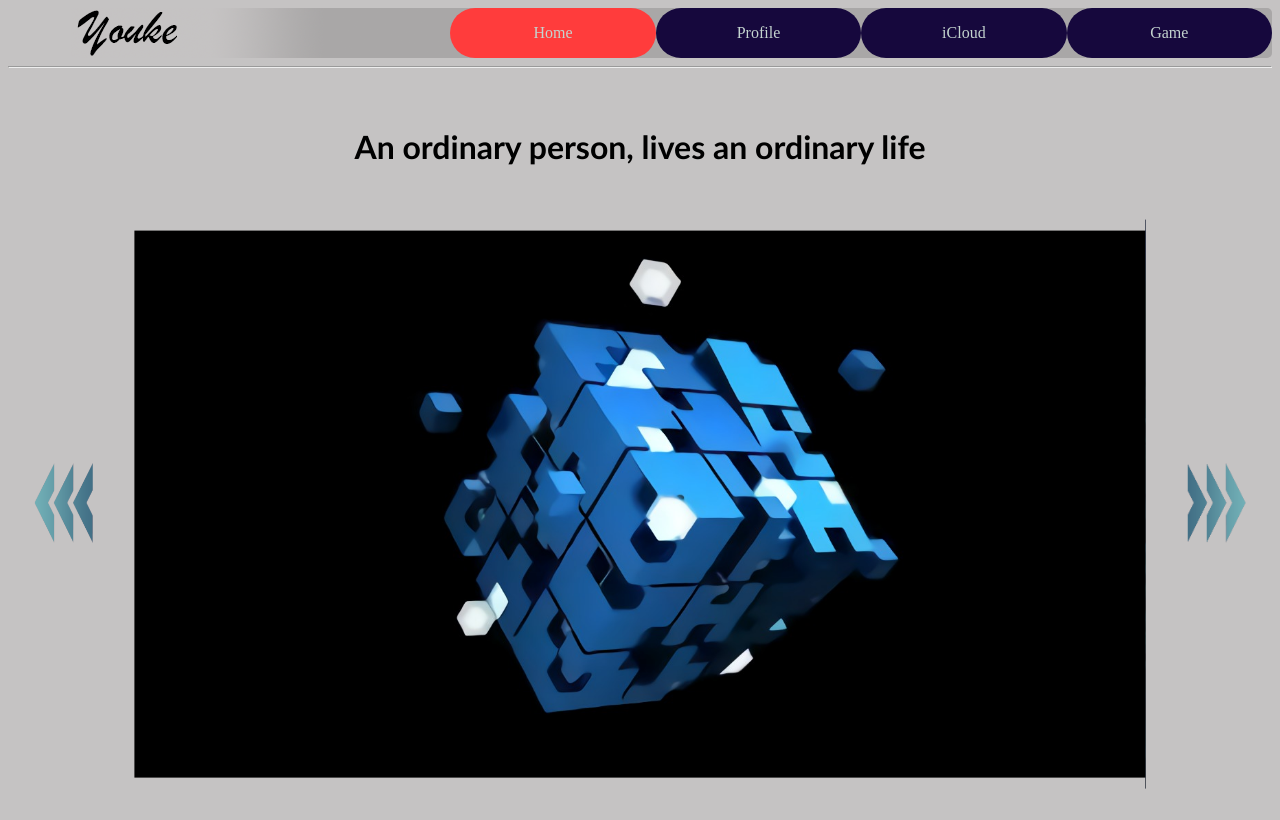
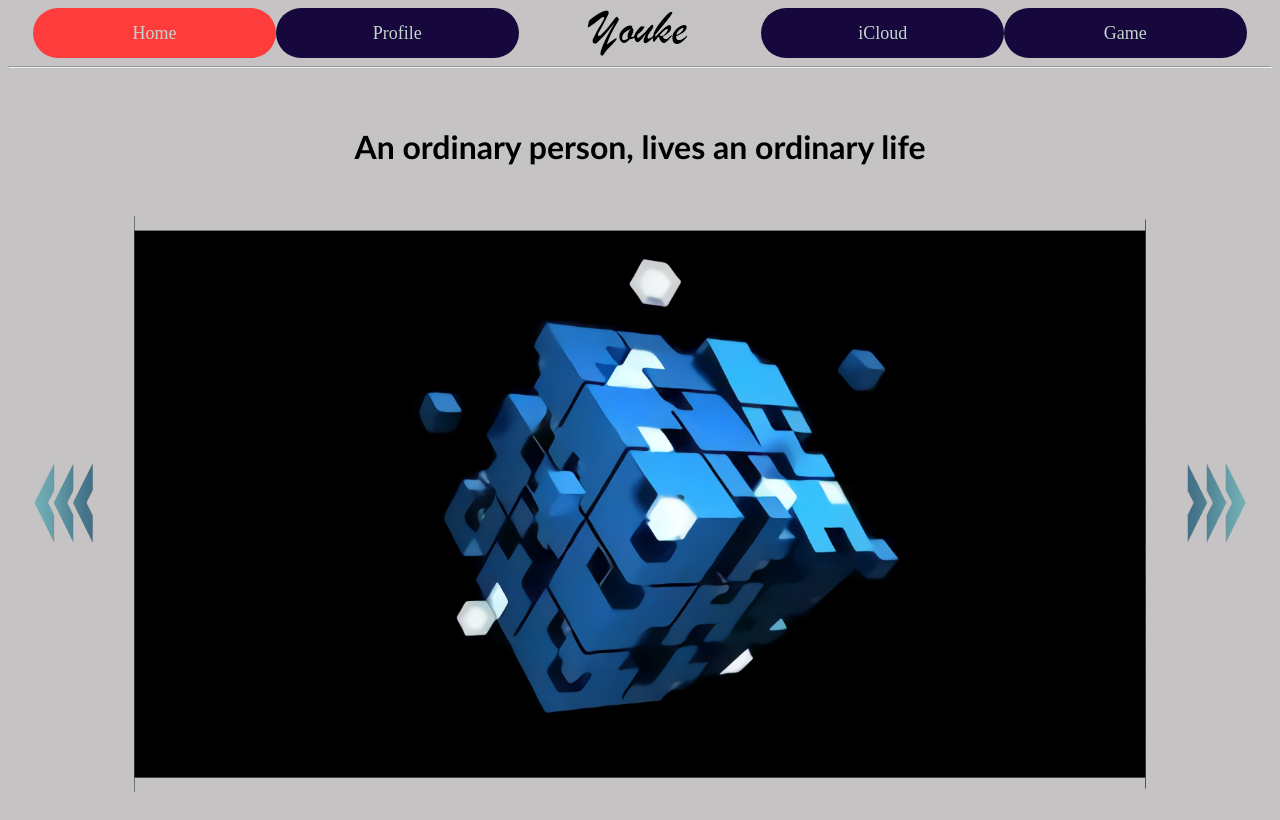
Before and after one commit to youkeyao/Youke, a PHP site: page / in a window 1280 px wide. Run offline with PHP 8.4, Linux system fonts and the light colour scheme.

Commit message:
version 1.2 -- change style

```diff
--- a/CSS/index.css
+++ b/CSS/index.css
@@ -48,26 +48,7 @@
 }
 /*两个按钮样式*/
 .show button:hover{
-    background-color: rgb(240, 210, 180);
     cursor: pointer;
-}
-.show button:after{
-    content: "";
-    background:  rgb(100, 210, 120);
-    display: block;
-    position: absolute;
-    padding-top: 400%;
-    padding-left: 450%;
-    margin-left: -20px!important;
-    margin-top: -200%;
-    opacity: 0;
-    transition: all 0.5s;
-}
-.show button:active:after{
-    padding: 0;
-    margin: 0;
-    opacity: 1;
-    transition: 0s;
 }
 
 /*图片框架*/
@@ -79,19 +60,16 @@
     padding-bottom: 25%;
     overflow: hidden;
 }
-.imgshow ul{
+.imgshow #imglist{
     list-style-type: none;
-    width: 400%;/*宽度为四张图片宽度*/
     height: 100%;
     position: absolute;
-    left: 0;
     top: 0;
     margin: 0;
     padding: 0;
 }
 .imgshow ul li{
     float: left;
-    width: 25%;/*宽度为一张图片宽度*/
     height: 100%;
 }
 .imgshow img{
--- a/CSS/main.css
+++ b/CSS/main.css
@@ -14,29 +14,48 @@
     display: block;
     text-decoration: none;
     width: 100%;
-    height: 100%;
+    height: 50px;
     background-color: rgb(22, 8, 61);
     color: rgb(196, 212, 207);
     border-radius: 25px;
-}
-/*均分宽度*/
-.nav ul{
-    margin: 0;
-    margin-left: 5%;
-    padding: 0;
-    padding-left: 30%;
-    display: table;
-    width: 65%;
-    height: 50px;
-    background: url(../resources/Logo.png);
-    table-layout: fixed;
-    border-radius: 5px;
-}
-.nav ul li{
-    display: table-cell;
-    line-height: 50px;
-    text-align: center;
+    font-size: 18px;
+    transition: background-color 0.4s;
 }
 .nav a:hover {
     background: rgb(255, 60, 60);
 }
+/*均分宽度*/
+.nav ul{
+    margin: 0 2%;
+    padding: 0;
+    width: 96%;
+    height: 50px;
+    border-radius: 5px;
+    font-size: 0;
+}
+.nav ul li{
+    display: inline-block;
+    line-height: 50px;
+    height: 100%;
+    width: 20%;
+    text-align: center;
+    vertical-align: middle;
+    user-select: none;
+}
+.nav ul li img{
+    max-width: 100%;
+    height: 50px;
+    vertical-align: middle;
+}
+
+.drop-down :not(:first-child){
+    height: 0;
+    opacity: 0;
+    font-size: 0;
+    transition: opacity 0.4s, height 0.4s;
+}
+.drop-down:hover *{
+    font-size: 18px;
+    height: 50px;
+    opacity: 1;
+}
--- a/JS/icloud.js
+++ b/JS/icloud.js
@@ -72,7 +72,7 @@
     obj.send(fd);
 }
 
-//清楚parent子节点
+//清除parent子节点
 function cleanChild(parent){
     if(!parent)return;
     var child = parent.childNodes;
@@ -121,7 +121,7 @@
                     bt_new.style.display = 'none';
                 }}(bt);
                 //对于不同拓展名选择不同背景图片
-                switch(result[key]){
+                switch(result[key].toLowerCase()){
                     case 'folder': bt.style.backgroundImage = "url(../resources/folder.png)";break;
                     case 'mp3':
                     case 'wma': bt.style.backgroundImage = "url(../resources/audio.png)";break;
--- a/JS/index.js
+++ b/JS/index.js
@@ -1,69 +1,65 @@
 var tomove;//一张图片宽度
 var imglist;//图片列表
-var num = 3;//图片数量
-var speed = 10;//切换速度
-var current;//当前图片序号
-var i;//切换时计数
-var stop;//图片移动
+var num = 0;//图片数量
+var switchTime = 0.5;//切换时间
+var current = 1;//当前图片序号
+var stop = null;//图片移动
 var auto;//自动切换
 var interval = 6000;//自动切换间隔
 
 window.onload = function(){
     imglist = document.getElementById('imglist');
-    tomove = document.defaultView.getComputedStyle(imglist.childNodes[1]).width.slice(0, -2);
-    imglist.style.left = '0px';
-    current = 0;
-    stop = null;
+    tomove = getComputedStyle(document.querySelector('.imgshow')).width.slice(0, -2);
+    num = (imglist.childNodes.length - 1) / 2;
+    imglist.style.left = - tomove + 'px';
+    imglist.style.width = (num + 2) * 100 + '%';
+    //首尾连接
+    var head = imglist.childNodes[1].cloneNode(true);
+    var rear = imglist.childNodes[2 * num - 1].cloneNode(true);
+    imglist.insertBefore(rear, imglist.childNodes[0]);
+    imglist.appendChild(head);
+    //调整宽度
+    for(var i=0; i<imglist.childNodes.length; i++){
+        if(imglist.childNodes[i].style){
+            imglist.childNodes[i].style.width = 100 / (num + 2) + '%';
+        }
+    }
     start();
 }
 
-//向右，如果正在移动则不响应
+//向右
 function moveRight(){
     if(stop){
         return;
     }
     //循环
-    if(current == num){
-        imglist.style.left = '0px';
-        current = 0;
+    if(current == num + 1){
+        var current_left = parseFloat(getComputedStyle(imglist).left);
+        imglist.style.left = num * tomove + current_left + 'px';
+        imglist.style.transition = 'left 0s';
+        current = 1;
     }
-    i = 0;
-    stop = setInterval(function(){
-        i += speed;
-        if(i >= tomove){
-            i = -current * tomove - tomove;
-            imglist.style.left = i + 'px';
-            current += 1;
-            clearInterval(stop);
-            stop = null;
-            return;
-        }
-        imglist.style.left = -current * tomove - i + 'px';
-    }, '10');
+    current ++;
+    tomove = getComputedStyle(document.querySelector('.imgshow')).width.slice(0, -2);
+    imglist.style.left = - current * tomove + 'px';
+    imglist.style.transition = 'left ' + switchTime + 's';
 }
-//向左，如果正在移动则不响应
+//向左
 function moveLeft(){
     if(stop){
         return;
     }
     //循环
     if(current == 0){
-        imglist.style.left = -tomove*num + 'px';
+        var current_left = parseFloat(getComputedStyle(imglist).left);
+        imglist.style.left = - num * tomove + current_left + 'px';
         current = num;
+        imglist.style.transition = 'left 0s';
     }
-    i = 0;
-    stop = setInterval(function(){
-        i += speed;
-        if(i >= tomove){
-            i = tomove - current*tomove;
-            imglist.style.left = i + 'px';
-            current -= 1;
-            clearInterval(stop);
-            stop = null;
-            return;
-        }
-        imglist.style.left = -current * tomove + i + 'px';
-    }, '10');
+    current --;
+    tomove = getComputedStyle(document.querySelector('.imgshow')).width.slice(0, -2);
+    imglist.style.left = - current * tomove + 'px';
+    imglist.style.transition = 'left ' + switchTime + 's';
 }
 
 //停止自动切换
--- a/index.html
+++ b/index.html
@@ -21,8 +21,12 @@
             <ul>
                 <li><a href="./index.html" style="background-color: rgb(255, 60, 60);">Home</a></li>
                 <li><a href="./cv.html">Profile</a></li>
+                <li><img src="./resources/Logo.png"></li>
                 <li><a href="./icloud.html">iCloud</a></li>
-                <li><a href="./game.html">Game</a></li>
+                <li class="drop-down">
+                    <a href="./game.html">Game</a>
+                    <a href="./game/Escape_the_Haunted_House/index.html">Escape the Haunted House</a>
+                </li>
             </ul>
         </div>
 
@@ -43,7 +47,6 @@
                         <li><img src="./homeImg/puzzle.png"></li>
                         <li><img src="./homeImg/sp.png"></li>
                         <li><img src="./homeImg/bike.png"></li>
-                        <li><img src="./homeImg/puzzle.png"></li>
                     </ul>
                 </div>
 
```
Also changed, not shown: CSS/game.css (+1 -32 lines), CSS/icloud.css (+1 -21 lines), cv.html (+6 -2 lines), game.html (+5 -9 lines), game/Escape_the_Haunted_House/index.html (+5 -8 lines), icloud.html (+7 -3 lines), README.md, resources/Logo.png.
